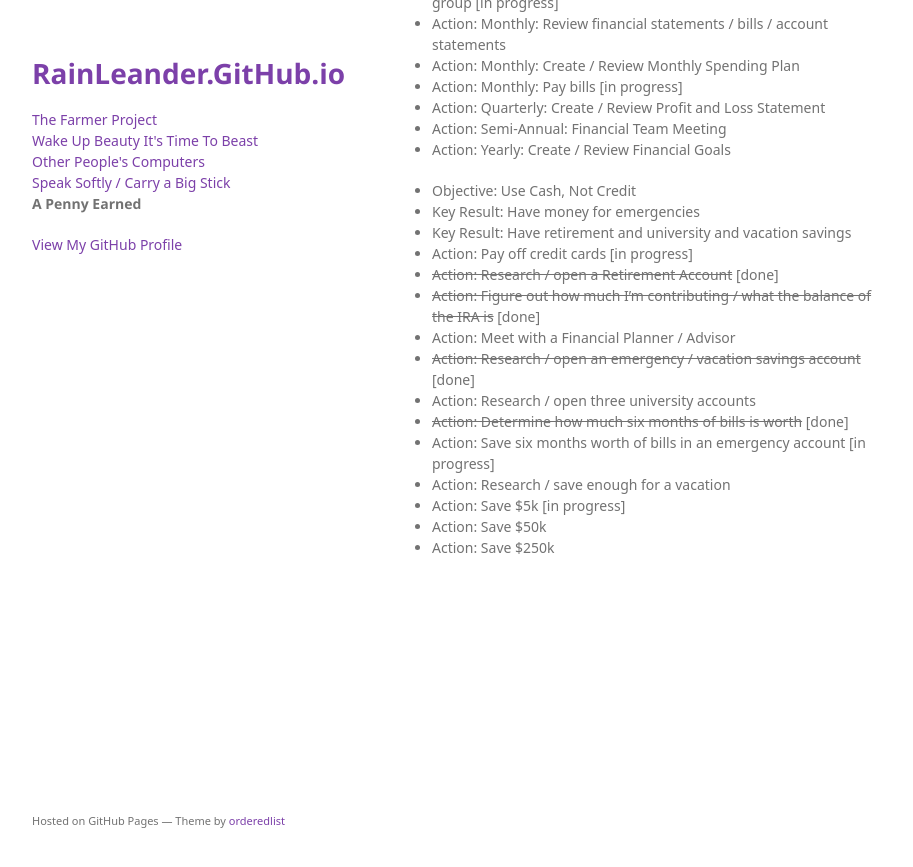
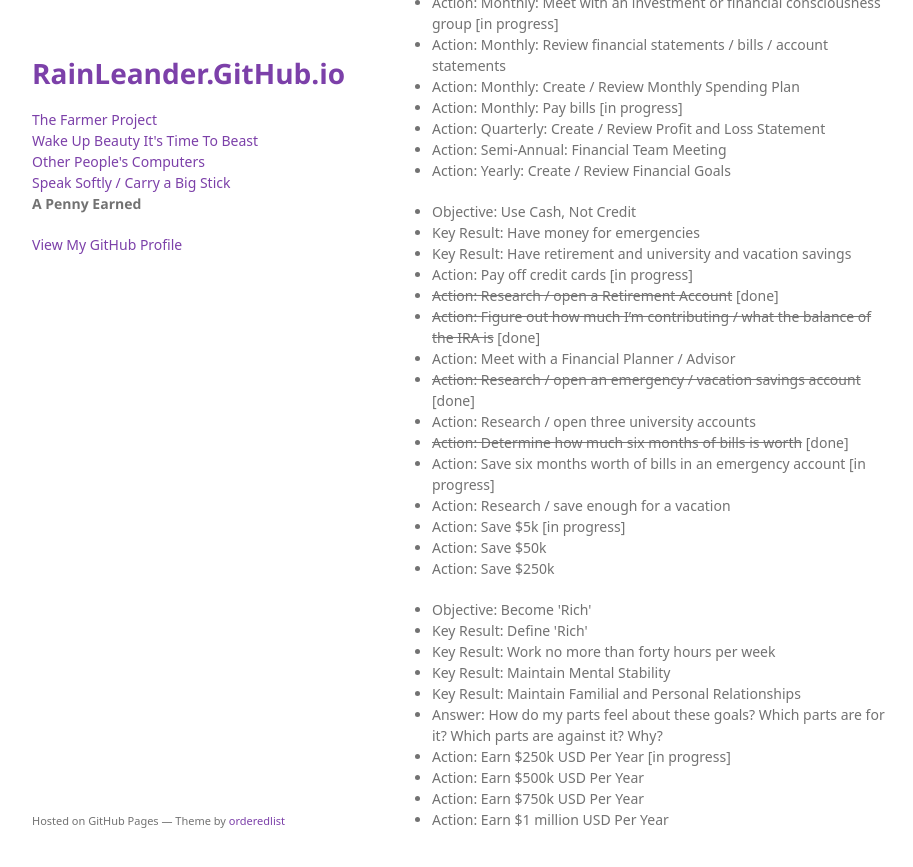
Before and after one commit to rainleander/rainleander.github.io, a Jekyll site: the page a-penny-earned.html, which Jekyll copies as it is, in a window 1280 px wide and 900 px high, scrolled down 1341 px. Shown: the top 867 px of the window, without its empty margins (178-1091 px from the left). Built offline with Jekyll 4.4.1, drawn with Linux system fonts in a browser that asks for light colours; some web fonts are replaced; some of the changed text lies outside the part shown.

Commit message:
Update a-penny-earned.html

```diff
--- a/a-penny-earned.html
+++ b/a-penny-earned.html
@@ -44,6 +44,7 @@
         <li>Action: Read Clever Girl Finance: Ditch debt, save money and build real wealth by Bola Sokunbi</li>
         <li>Action: Read Clever Girl Finance: Learn How Investing Works, Grow Your Money by Bola Sokunbi</li>
         <li>Action: Read Clever Girl Finance: The Side Hustle Guide: Build a Successful Side Hustle and Increase Your Income by Bola Sokunbi</li>
+        <li>Action: Read A Random Walk Down Wall Street by Burnton G Malkiel</li>
         <li>Action: Start an <a href="https://www.meetup.com/online-personal-finance-group/">investment or financial consciousness group</a> [in progress]</li>
         <li><strike>Action: Build / Maintain a spreadsheet of Credits / Debits</strike> [done]</li>
         <li><strike>Action: Determine how much I can spend for funsies AFTER bills / savings / everything else</strike> [done]</li>
@@ -87,7 +88,18 @@
         <li>Action: Research / save enough for a vacation</li>
         <li>Action: Save $5k [in progress]</li>
         <li>Action: Save $50k</li>
-        <li>Action: Save $250k</li></ul></p>
+        <li>Action: Save $250k</li></ul>
+
+        <ul><li>Objective: Become 'Rich'</li>
+          <li>Key Result: Define 'Rich'</li>
+          <li>Key Result: Work no more than forty hours per week</li>
+          <li>Key Result: Maintain Mental Stability</li>
+          <li>Key Result: Maintain Familial and Personal Relationships</li>
+          <li>Answer: How do my parts feel about these goals? Which parts are for it? Which parts are against it? Why?</li>
+          <li>Action: Earn $250k USD Per Year [in progress]</li>
+          <li>Action: Earn $500k USD Per Year</li>
+          <li>Action: Earn $750k USD Per Year</li>
+          <li>Action: Earn $1 million USD Per Year</li></ul></p>
 
       </section>
       <footer>
```
